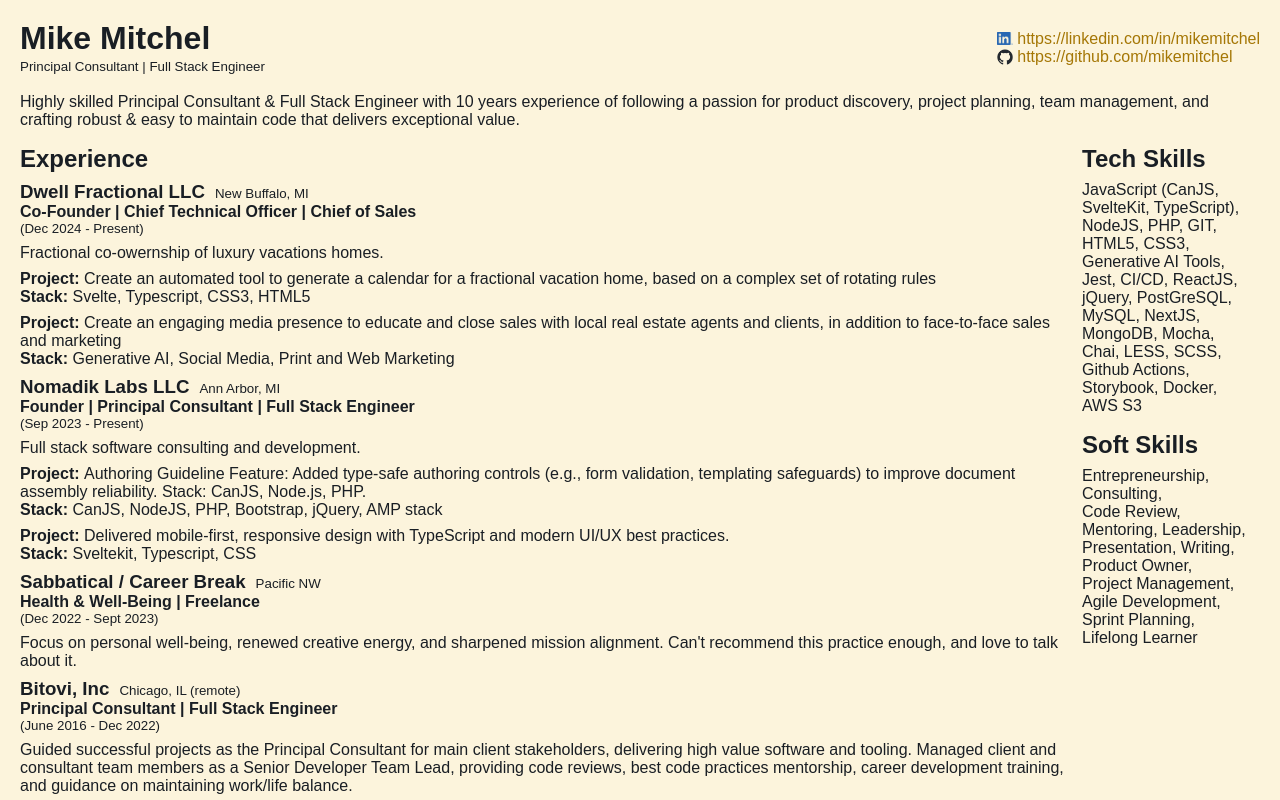
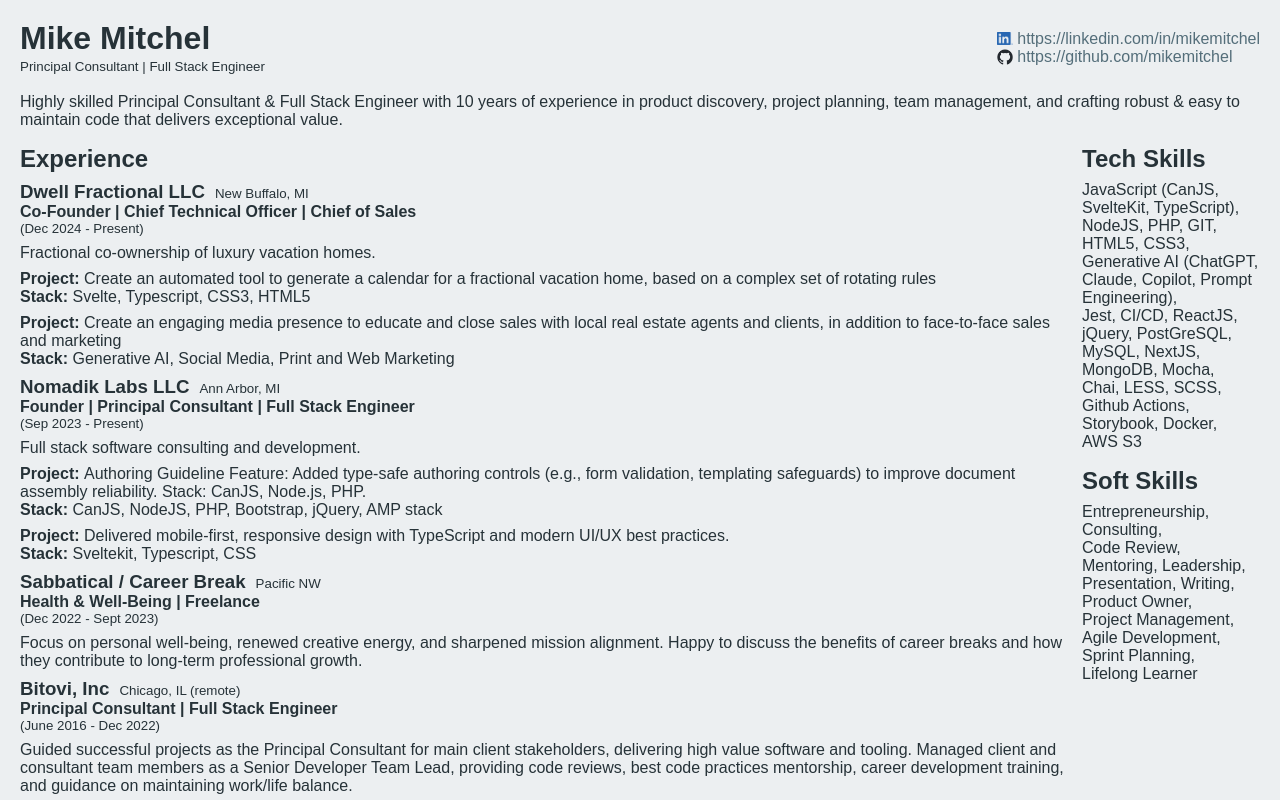
Before and after one commit to mikemitchel/portfolio, a SvelteKit app: page / in a window 1280 px wide. Shown: the top 800 px of the page. Built offline with nearby package versions, Linux system fonts and the light colour scheme.

Commit message:
resume and readability updates

```diff
--- a/src/lib/resume.json
+++ b/src/lib/resume.json
@@ -1,7 +1,7 @@
 {
 	"bio": {
 		"name": "Mike Mitchel",
-		"intro": "Highly skilled Principal Consultant & Full Stack Engineer with 10 years experience of following a passion for product discovery, project planning, team management, and crafting robust & easy to maintain code that delivers exceptional value."
+		"intro": "Highly skilled Principal Consultant & Full Stack Engineer with 10 years of experience in product discovery, project planning, team management, and crafting robust & easy to maintain code that delivers exceptional value."
 	},
 	"socials": [
 		{
@@ -23,7 +23,7 @@
 			"role": "Co-Founder | Chief Technical Officer | Chief of Sales",
 			"highlights": [
 				{
-					"item": "Fractional co-owernship of luxury vacations homes."
+					"item": "Fractional co-ownership of luxury vacation homes."
 				}
 			],
 			"projects": [
@@ -69,7 +69,7 @@
 			"role": "Health & Well-Being | Freelance",
 			"highlights": [
 				{
-					"item": "Focus on personal well-being, renewed creative energy, and sharpened mission alignment. Can't recommend this practice enough, and love to talk about it."
+					"item": "Focus on personal well-being, renewed creative energy, and sharpened mission alignment. Happy to discuss the benefits of career breaks and how they contribute to long-term professional growth."
 				}
 			],
 			"projects": []
@@ -127,7 +127,8 @@
 			]
 		},
 		{
-			"company": "Lab9 Inc - Chicago, IL",
+			"company": "Lab9 Inc",
+			"location": "Chicago, IL",
 			"dates": "June 2009 - June 2016",
 			"role": "Founder | Principal Consultant",
 			"highlights": [
@@ -145,7 +146,7 @@
 		"GIT",
 		"HTML5",
 		"CSS3",
-		"Generative AI Tools",
+		"Generative AI (ChatGPT, Claude, Copilot, Prompt Engineering)",
 		"Jest",
 		"CI/CD",
 		"ReactJS",
--- a/src/styles.css
+++ b/src/styles.css
@@ -34,29 +34,29 @@
 
 @media (prefers-color-scheme: dark) {
 	:root {
-		--background: rgb(10, 41, 51);
-		--background-select: rgb(252, 244, 220);
-		--color-select: rgb(25, 30, 36);
-		--color: rgb(129, 144, 144);
-		--link: rgb(165, 119, 6);
+		--background: #263238;
+		--background-select: #546E7A;
+		--color-select: #ECEFF1;
+		--color: #ECEFF1;
+		--link: #FFD740;
 		h1,
 		h2,
 		h3,
 		h4,
 		h5,
 		h6 {
-			color: rgb(160, 175, 175);
+			color: #FFFFFF;
 		}
 	}
 }
 
 @media (prefers-color-scheme: light) {
 	:root {
-		--background: rgb(252, 244, 220);
-		--background-select: rgb(10, 41, 51);
-		--color-select: rgb(129, 144, 144);
-		--color: rgb(25, 30, 36);
-		--link: rgb(165, 119, 6);
+		--background: #ECEFF1;
+		--background-select: #B0BEC5;
+		--color-select: #263238;
+		--color: #263238;
+		--link: #546E7A;
 	}
 }
 
```
Also changed, not shown: 1 other file (tests, documents, lock files or other folders).
